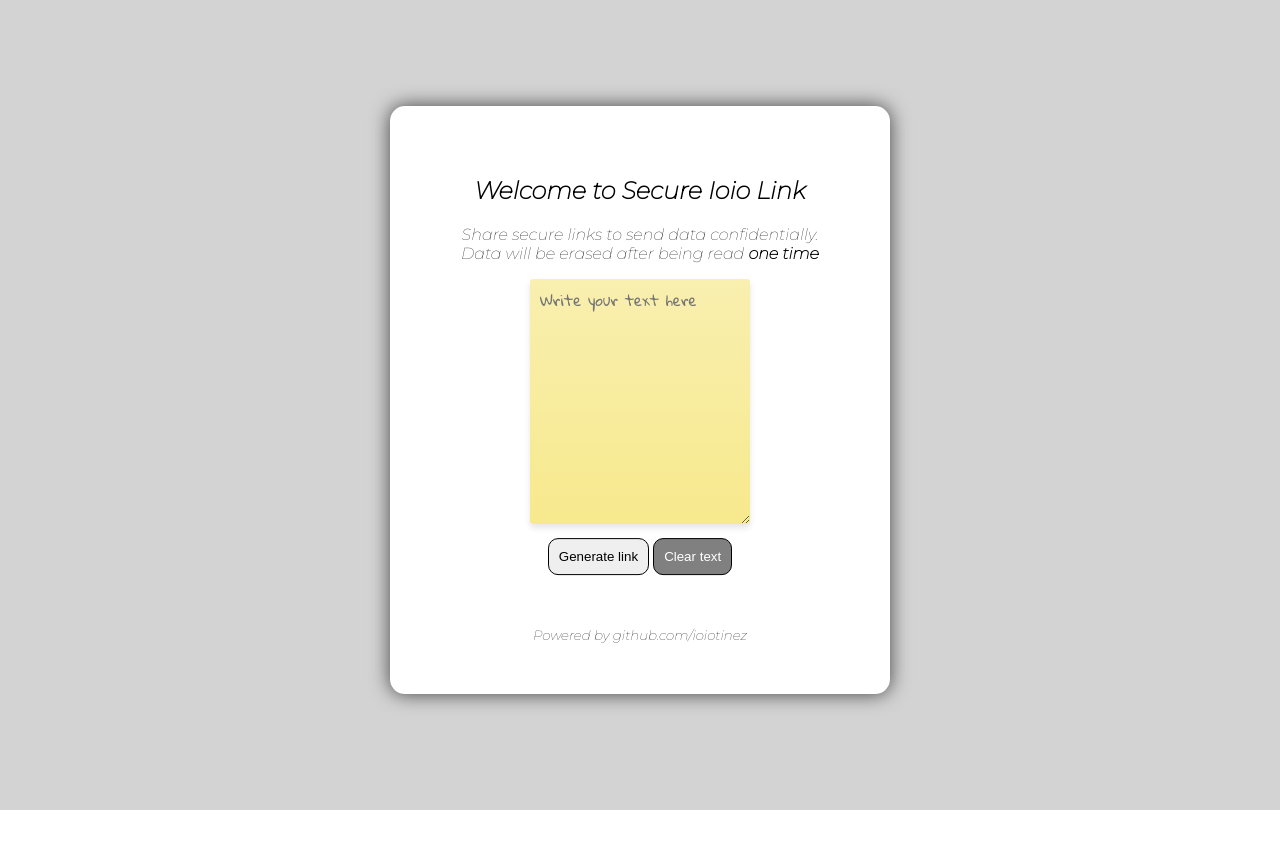
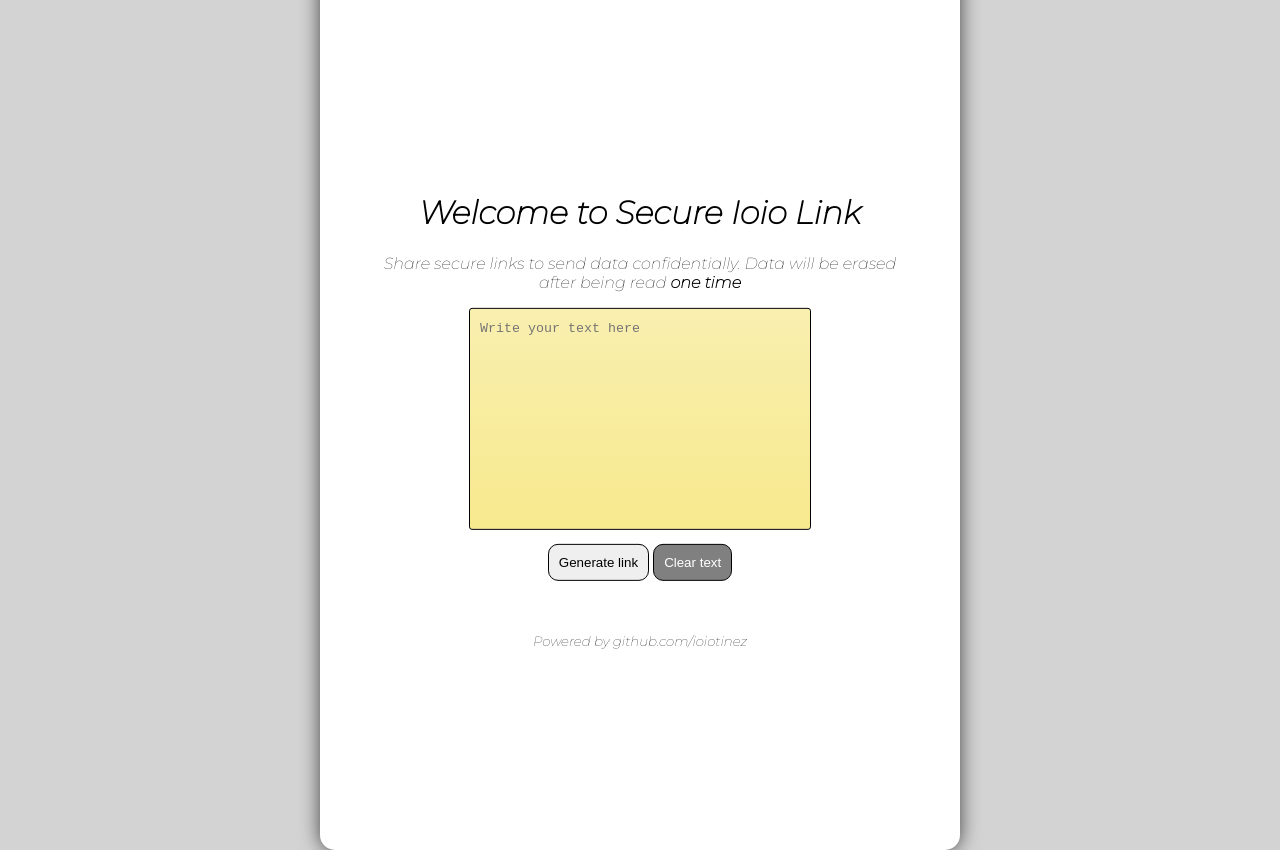
Before and after one commit to ioiotinez/secure-ioio-link, a Next.js app: page / in a window 1280 px wide. Before the commit the page ends 810 px from the top, so only its background shows below. Built offline with nearby package versions, Linux system fonts and the light colour scheme.

Commit message:
finish redesign

```diff
--- /dev/null
+++ b/components/GenerateLink.js
@@ -0,0 +1,59 @@
+import styles from "./GenerateLink.module.css";
+import { useState } from "react";
+
+function GenerateLink({ randomLink }) {
+	const [deleted, setDeleted] = useState();
+
+	const entireLink =
+		window.location.protocol +
+		"//" +
+		window.location.host +
+		"/secret/" +
+		randomLink;
+
+	const copyLink = () => {
+		navigator.clipboard.writeText(entireLink);
+	};
+
+	const deleteLink = async () => {
+		await fetch("/api/deleteLink?", {
+			body: JSON.stringify({
+				code: randomLink,
+			}),
+			headers: {
+				"Content-Type": "application/json",
+				"access-control-allow-origin": "*",
+			},
+			method: "DELETE",
+		});
+		setDeleted(true);
+	};
+
+	return (
+		<>
+			<div className={styles.box}>
+				{!deleted ? (
+					<>
+						<h4>{entireLink}</h4>
+						<div>
+							<button className="btn" onClick={copyLink}>
+								Copy
+							</button>
+							<button onClick={deleteLink} className="btn danger">
+								Delete!
+							</button>
+						</div>
+					</>
+				) : (
+					<>
+						<h4
+							className={styles.alert}
+						>{`Link id ${randomLink} was delete!`}</h4>
+					</>
+				)}
+			</div>
+		</>
+	);
+}
+
+export default GenerateLink;
--- /dev/null
+++ b/components/GenerateLink.module.css
@@ -0,0 +1,15 @@
+.box {
+	border: 1px solid black;
+	border-radius: 15px;
+	padding: 15px;
+	background-color: beige;
+}
+
+.box button {
+	margin: 5px;
+}
+
+.alert {
+	color: red;
+	font-weight: bolder;
+}
--- a/components/Layout.js
+++ b/components/Layout.js
@@ -2,9 +2,13 @@ import styles from "./Layout.module.css";
 
 function Layout(props) {
 	return (
-		<div className={styles.layout}>
-			<div className={styles.container}>{props.children}</div>
-		</div>
+		<>
+			<div className={styles.layout}>
+				<div className={styles.container}>
+					<div className={styles.content}>{props.children}</div>
+				</div>
+			</div>
+		</>
 	);
 }
 
--- a/components/Layout.module.css
+++ b/components/Layout.module.css
@@ -4,14 +4,16 @@
 	width: 100%;
 	margin: 0;
 	padding-top: 10px;
+	padding-bottom: 40px;
 	justify-content: center;
 }
 
 .container {
-	max-width: 400px;
+	max-width: 80%;
 	position: absolute;
 	top: 50%;
 	left: 50%;
+	height: 100vh;
 	transform: translateX(-50%) translateY(-50%);
 	justify-content: center;
 	text-align: center;
@@ -23,5 +25,9 @@
 	font-family: "Montserrat", sans-serif;
 }
 
-@media (max-width: 520) {
+.content {
+	top: 50%;
+	left: 50%;
+	transform: translateX(-50%) translateY(-50%);
+	position: relative;
 }
--- a/pages/index.js
+++ b/pages/index.js
@@ -3,6 +3,7 @@ import { useState } from "react";
 import { getuuid } from "../utils/random";
 import TextLinkArea from "../components/TextLinkArea";
 import Layout from "../components/Layout";
+import GenerateLink from "../components/GenerateLink";
 
 export default function Home() {
 	const [textLink, setTextLink] = useState();
@@ -33,27 +34,8 @@ export default function Home() {
 		clearText();
 	};
 
-	const deleteNow = async () => {
-		await fetch("/api/deleteLink?", {
-			body: JSON.stringify({
-				code: randomLink,
-			}),
-			headers: {
-				"Content-Type": "application/json",
-				"access-control-allow-origin": "*",
-			},
-			method: "DELETE",
-		});
-
-		setRandomLink("");
-	};
-
 	const clearText = () => {
 		setTextLink("");
-	};
-
-	const copyText = () => {
-		navigator.clipboard.writeText(getURl());
 	};
 
 	const getURl = () => {
@@ -74,8 +56,8 @@ export default function Home() {
 				<link rel="icon" href="/favicon.ico" />
 			</Head>
 			<Layout>
-				<div className="px-4 pt-5 my-5 text-center">
-					<h2>Welcome to Secure Ioio Link</h2>
+				<div>
+					<h1>Welcome to Secure Ioio Link</h1>
 					<p>
 						Share secure links to send data confidentially. Data will be erased
 						after being read <b>one time</b>
@@ -108,24 +90,7 @@ export default function Home() {
 							<div style={{ marginTop: "20px" }}>
 								{randomLink && (
 									<>
-										<b>
-											{window.location.protocol}
-											{"//"}
-											{window.location.host}/secret/{randomLink}
-										</b>
-										<div>
-											<button
-												className="btn btn-link"
-												onClick={copyText}
-												variant="link"
-											>
-												Copy
-											</button>
-										</div>
-
-										<button className="btn btn-danger" onClick={deleteNow}>
-											Delete now!
-										</button>
+										<GenerateLink randomLink={randomLink} />
 									</>
 								)}
 							</div>
--- a/styles/globals.css
+++ b/styles/globals.css
@@ -12,24 +12,19 @@ body {
 }
 
 textarea {
-	font: 15px "Gloria Hallelujah", cursive;
+	/* font: 15px "Gloria Hallelujah", cursive; */
+	font: 15px;
 	line-height: 1.5;
-	border: 0;
+	border: 1px solid black;
 	border-radius: 3px;
 	background: linear-gradient(#f9efaf, #f7e98d);
-	box-shadow: 0 4px 6px rgba(0, 0, 0, 0.1);
 	overflow: hidden;
 	transition: box-shadow 0.5s ease;
 	max-width: 95%;
 	max-height: 30%;
 	padding: 10px;
-}
-
-@media (min-width: 520px) {
-	textarea {
-		width: 50%;
-		height: 50%;
-	}
+	box-sizing: border-box;
+	resize: none;
 }
 
 textarea:focus {
@@ -41,9 +36,23 @@ textarea:focus {
 	padding: 10px;
 	border-radius: 10px;
 	border: 1px solid black;
+	cursor: pointer;
+}
+
+.btn:hover {
+	box-shadow: 2px 2px 2px 1px rgba(0, 0, 0, 0.5);
+}
+
+.btn:active {
+	border: 2px solid black;
 }
 
 .secondary {
 	background-color: gray;
 	color: white;
 }
+
+.danger {
+	background-color: tomato;
+	color: white;
+}
```
Also changed, not shown: pages/secret/[pid].js (+12 -3 lines).
